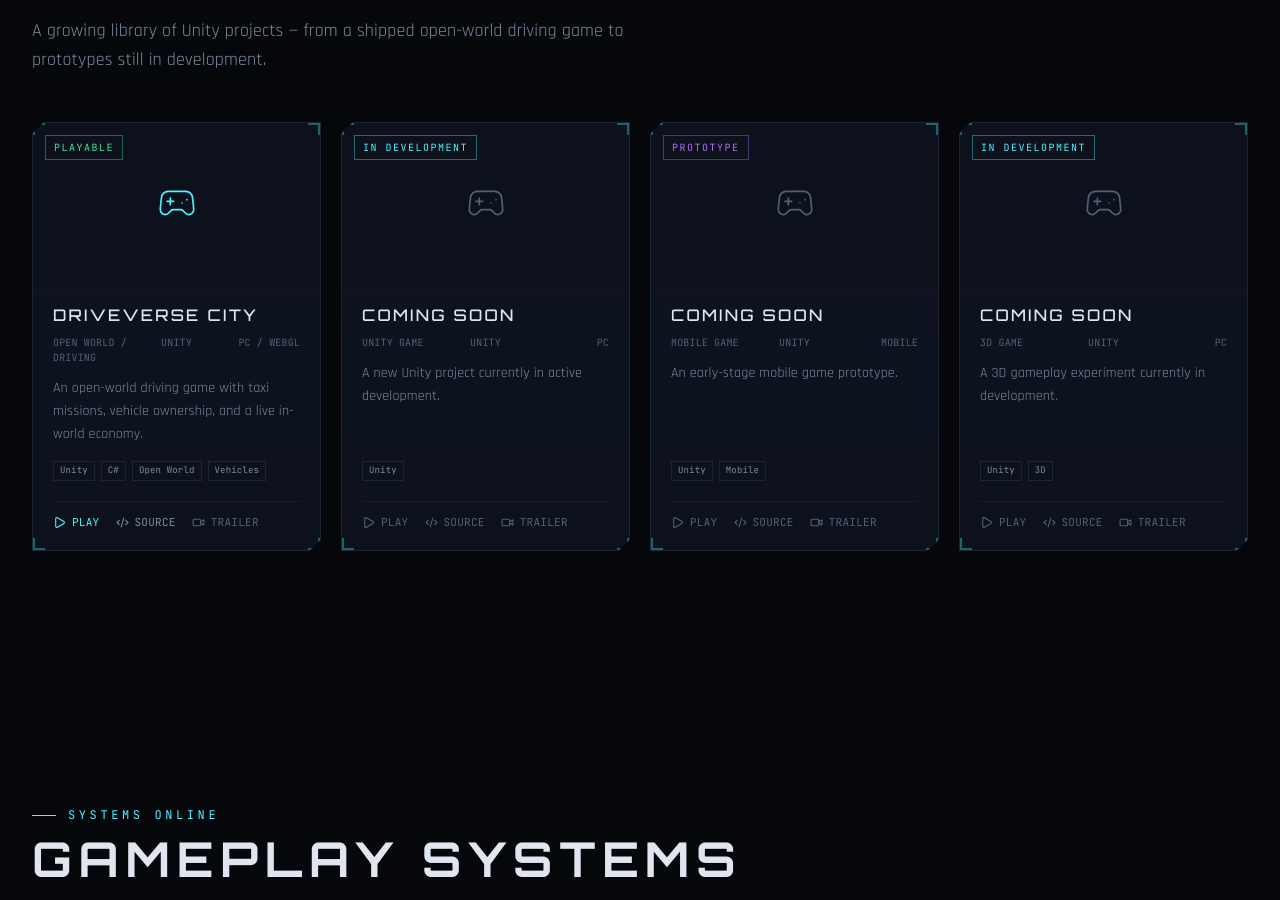
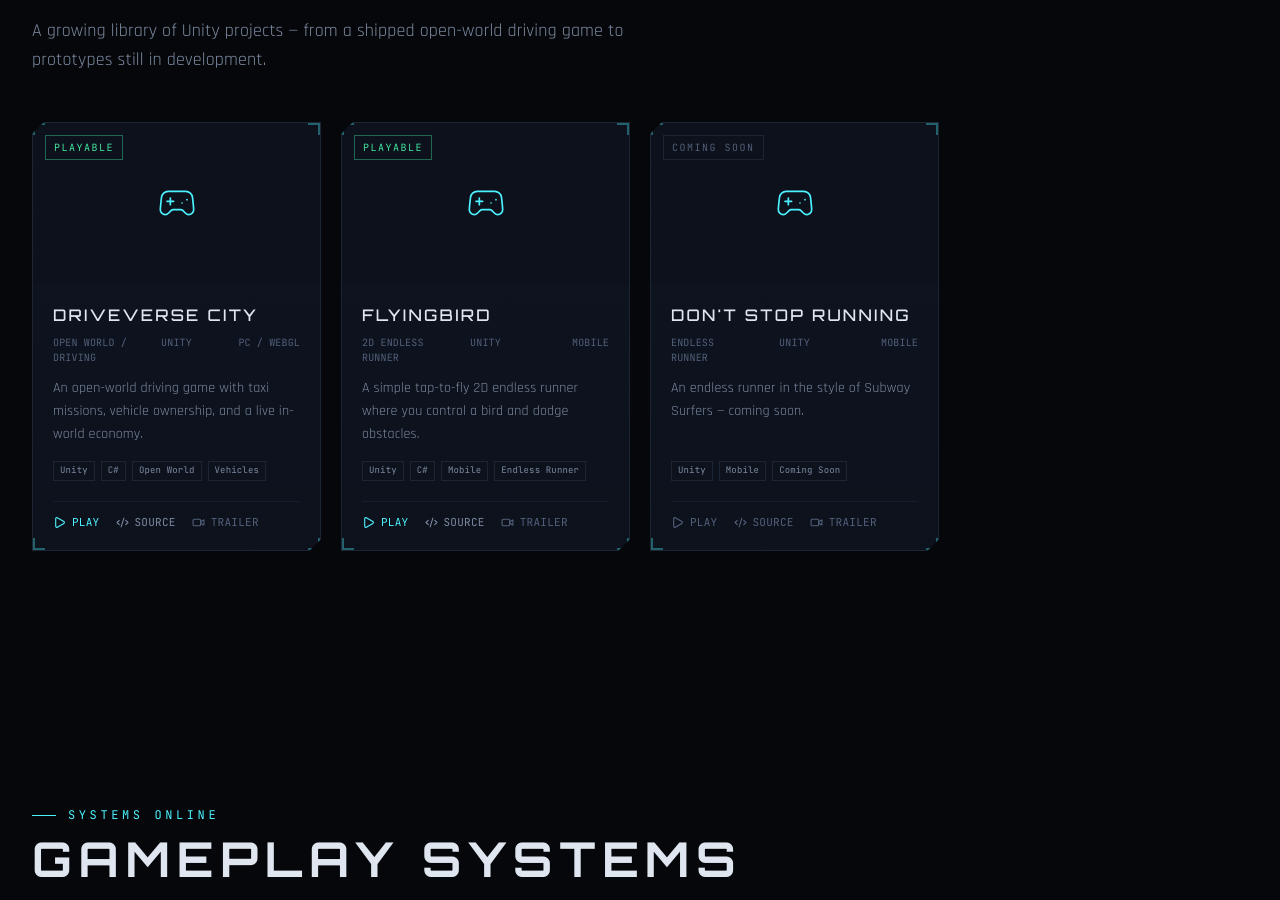
Before and after one commit to saikishor11419821/Portfolio, a React (Vite) app: page / in a window 1280 px wide. Shown: the part 2737-3637 px from the top of the page. Built offline with nearby package versions, Linux system fonts and the light colour scheme; no server answers.

Commit message:
Update project

```diff
--- a/src/data/projects.js
+++ b/src/data/projects.js
@@ -67,45 +67,31 @@
     tags: ["Unity", "C#", "Open World", "Vehicles"],
   },
   {
-    id: "project-02",
-    title: "Coming Soon",
-    genre: "Unity Game",
+    id: "flying-bird",
+    title: "FlyingBird",
+    genre: "2D Endless Runner",
     engine: "Unity",
-    platform: "PC",
-    status: "In Development",
-    description: "A new Unity project currently in active development.",
+    platform: "Mobile",
+    status: "Playable",
+    description: "A simple tap-to-fly 2D endless runner where you control a bird and dodge obstacles.",
+    thumbnail: null,
+    playUrl: "https://kishor111.itch.io/flying-bird",
+    githubUrl: "https://github.com/saikishor11419821/FlyingBird",
+    trailerUrl: null,
+    tags: ["Unity", "C#", "Mobile", "Endless Runner"],
+  },
+  {
+    id: "dont-stop-running",
+    title: "Don't Stop Running",
+    genre: "Endless Runner",
+    engine: "Unity",
+    platform: "Mobile",
+    status: "Coming Soon",
+    description: "An endless runner in the style of Subway Surfers — coming soon.",
     thumbnail: null,
     playUrl: null,
     githubUrl: null,
     trailerUrl: null,
-    tags: ["Unity"],
-  },
-  {
-    id: "project-03",
-    title: "Coming Soon",
-    genre: "Mobile Game",
-    engine: "Unity",
-    platform: "Mobile",
-    status: "Prototype",
-    description: "An early-stage mobile game prototype.",
-    thumbnail: null,
-    playUrl: null,
-    githubUrl: null,
-    trailerUrl: null,
-    tags: ["Unity", "Mobile"],
-  },
-  {
-    id: "project-04",
-    title: "Coming Soon",
-    genre: "3D Game",
-    engine: "Unity",
-    platform: "PC",
-    status: "In Development",
-    description: "A 3D gameplay experiment currently in development.",
-    thumbnail: null,
-    playUrl: null,
-    githubUrl: null,
-    trailerUrl: null,
-    tags: ["Unity", "3D"],
+    tags: ["Unity", "Mobile", "Coming Soon"],
   },
 ];
```
